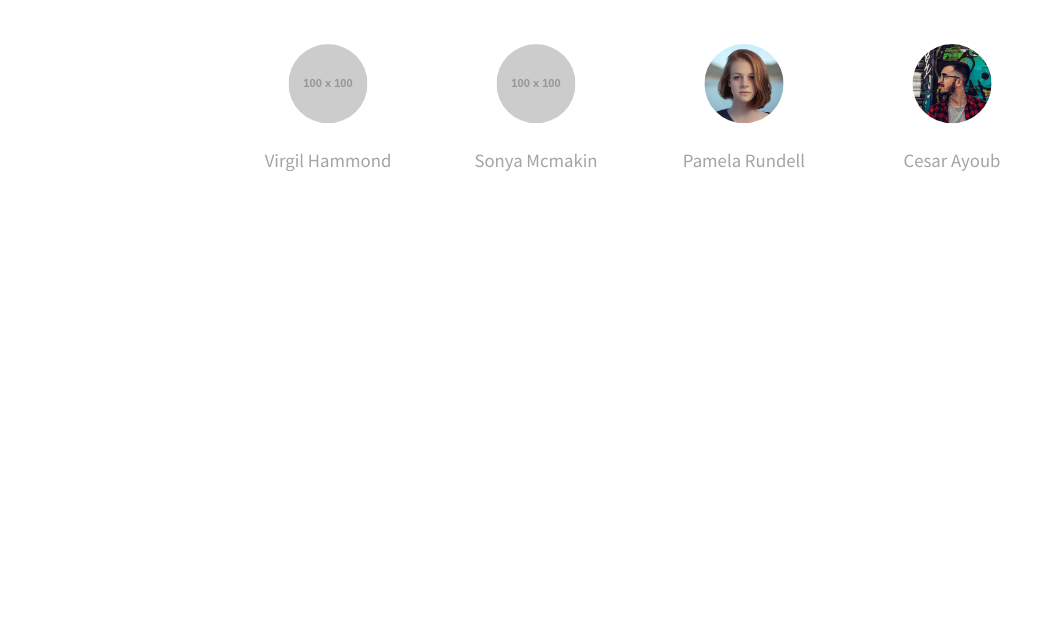
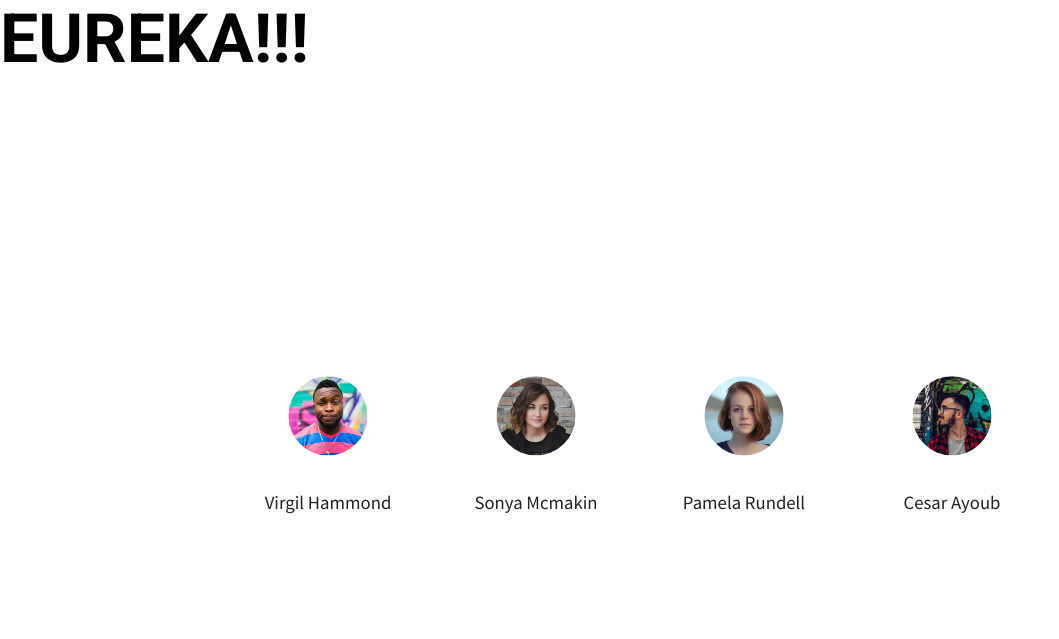
Before and after one commit to aashishnagpal/ba-ui-framework-eureka, a plain HTML site: page an-components/persona.html in a window 1280 px wide. Shown: the whole page, without its empty margins (0-1059 px from the left). Drawn offline with nearby package versions, Linux system fonts and the light colour scheme; files that its build step writes are made by us from their sources; placeholder pictures from the web are drawn by us.

Commit message:
Update Persona based on review comments

```diff
--- a/an-components/persona.html
+++ b/an-components/persona.html
@@ -5,10 +5,17 @@
     <title>Persona</title>
     <link rel="stylesheet" href="//maxcdn.bootstrapcdn.com/font-awesome/4.7.0/css/font-awesome.min.css">
     <link rel="stylesheet" href="../styles/css/eureka.css">
+    <style>
+        .persona-container {
+            padding-top: 15em;
+        }
+    </style>
 </head>
-<body class="persona-container">
+<body>
+<h1>EUREKA!!!</h1>
+<div class="persona-container">
     <div class="persona">
-    <img class="persona__image" src="http://placehold.it/100x100">
+        <img class="persona__image" src="../images/guy-1.jpg">
         <p class="persona__name">Virgil Hammond</p>
         <p class="persona__title">Front End Developer</p>
         <div class="persona__links">
@@ -20,7 +27,7 @@
         </div>
     </div>
     <div class="persona">
-    <img class="persona__image" src="http://placehold.it/100x100">
+        <img class="persona__image" src="../images/girl-1.png">
         <p class="persona__name">Sonya Mcmakin</p>
         <p class="persona__title">Full Stack Developer</p>
         <ul class="persona__links">
@@ -63,6 +70,7 @@
             </li>
         </ul>
     </div>
+</div>
 <script type="text/javascript" src=""></script>
 </body>
 </html>
--- a/styles/sass/_components.persona.scss
+++ b/styles/sass/_components.persona.scss
@@ -4,36 +4,37 @@
   justify-content: center;
   padding: 0;
   flex-wrap: wrap;
-}
 
-.persona {
-  color: $secondary-dark-color;
+  @at-root .persona {
+    color: $generic-black-color;
     margin: 0;
     text-align: center;
     flex: 0 0 13em;
     padding: 2em 1em;
-  border-radius: 0.5em;
+    border-radius: 0.4em;
     background: transparent;
-  border: 0.3em solid transparent;
+    border: 0.2em solid transparent;
     transform: scale(0.9) translate(0, 0);
     transition: all 0.5s linear;
 
     &__image {
       width: 5em;
       height: 5em;
+      margin-top: 1em;
       border-radius: 50%;
       transform: scale(1.1);
       transition: transform 0.5s linear;
     }
 
     &__name {
-    margin-top: 1.5em;
+      margin-top: 2em;
       margin-bottom: 0;
       font-size: 1.3em;
     }
 
     &__title {
-    color: $secondary-color;
+      color: $secondary-dark-color;
+      margin-top: 0.2em;
       opacity: 0;
       transition: opacity 0.5s linear;
     }
@@ -59,11 +60,14 @@
       font-size: 1.2em;
       margin: 0;
       padding: 1px;
+
+      &:hover {
+        color: $primary-dark-color;
+      }
     }
 
     &:hover {
       background: $generic-white-color;
-    box-shadow: 1px 1px 2px $generic-black-color;
       border-color: $primary-dark-color;
       transform: scale(1) translate(0, -40%);
 
@@ -77,3 +81,4 @@
     }
 
   }
+}
```
Lines whose indentation alone changed are shown as unchanged.
